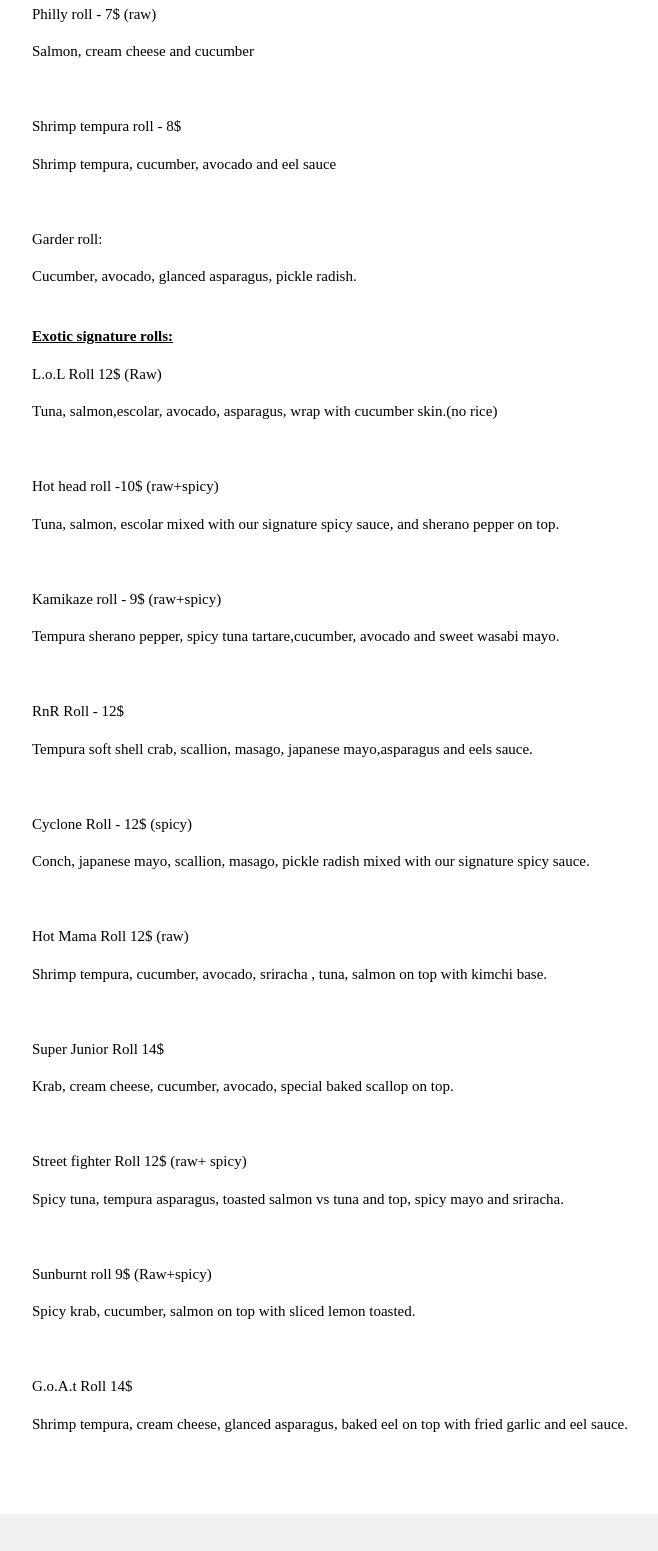
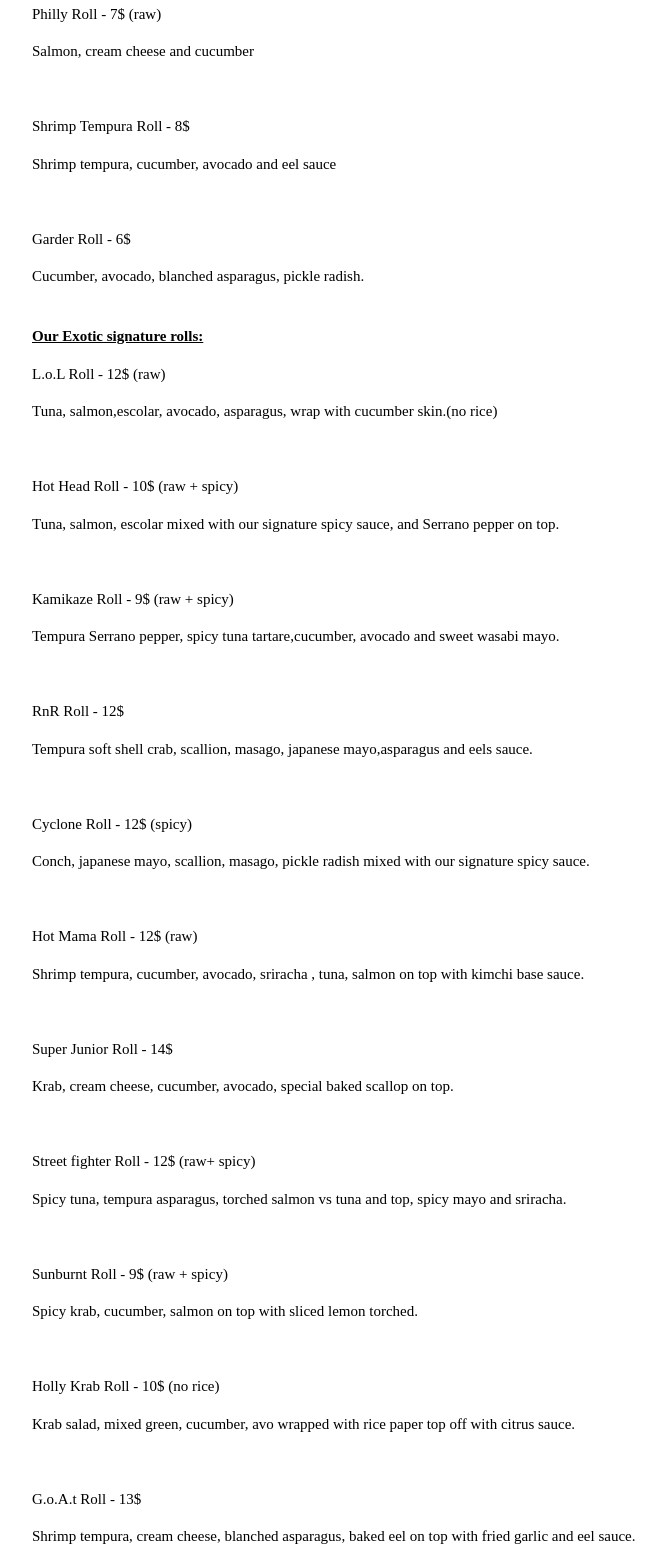
Before and after one commit to s1t3/Template, a plain HTML site: page service2.html in a window 1280 px wide. Shown: the part 389-1940 px from the top of the page, without its empty margins (112-770 px from the left). Drawn offline with nearby package versions, Linux system fonts and the light colour scheme.

Commit message:
Add files via upload

```diff
--- a/service2.html
+++ b/service2.html
@@ -32,31 +32,31 @@ h1, h2, h3, h4, h5, h6 {
 
 <div class="w3-container w3-padding-64" id="contact" style="margin-left:10%">
 <h2 style="text-align:center">Sushi Menu</h2>
-<u><b>Basic rolls:</b></u><br>
-<p>California roll 6$</p>
+<u><b>Our Basic Rolls:</b></u><br>
+<p>California Roll - 6$</p>
 <p>Imitation krab, cucumber and avocado</p> <br>
 
-<p>Spicy tuna roll - 7$ (Raw + spicy)</p>
+<p>Spicy Tuna Roll - 7$ (raw + spicy)</p>
 <p>Spicy tuna tartare,cucumber and masago</p><br>
 
-<p>Philly roll - 7$ (raw)</p>
+<p>Philly Roll - 7$ (raw)</p>
 <p>Salmon, cream cheese and cucumber</p> <br>
 
-<p>Shrimp tempura roll - 8$</p>
+<p>Shrimp Tempura Roll - 8$</p>
 <p>Shrimp tempura, cucumber, avocado and eel sauce</p><br>
 
-<p>Garder roll:</p>
-<p>Cucumber, avocado, glanced asparagus, pickle radish.</p><br>
+<p>Garder Roll - 6$</p>
+<p>Cucumber, avocado, blanched asparagus, pickle radish.</p><br>
 
-<u><b>Exotic signature rolls:</b></u><br>
-<p>L.o.L Roll 12$ (Raw)</p>
+<u><b>Our Exotic signature rolls:</b></u><br>
+<p>L.o.L Roll - 12$ (raw)</p>
 <p>Tuna, salmon,escolar, avocado, asparagus, wrap with cucumber skin.(no rice)</p><br>
 
-<p>Hot head roll -10$ (raw+spicy)</p>
-<p>Tuna, salmon, escolar mixed with our signature spicy sauce, and sherano pepper on top.</p><br>
+<p>Hot Head Roll - 10$ (raw + spicy)</p>
+<p>Tuna, salmon, escolar mixed with our signature spicy sauce, and Serrano pepper on top.</p><br>
 
-<p>Kamikaze roll - 9$ (raw+spicy)</p>
-<p>Tempura sherano pepper, spicy tuna tartare,cucumber, avocado and sweet wasabi mayo.<p><br>
+<p>Kamikaze Roll - 9$ (raw + spicy)</p>
+<p>Tempura Serrano pepper, spicy tuna tartare,cucumber, avocado and sweet wasabi mayo.<p><br>
 
 
 <p>RnR Roll - 12$</p>
@@ -65,20 +65,23 @@ h1, h2, h3, h4, h5, h6 {
 <p>Cyclone Roll - 12$ (spicy)</p>
 <p>Conch, japanese mayo, scallion, masago, pickle radish mixed with our signature spicy sauce.</p><br>
 
-<p>Hot Mama Roll 12$ (raw)</p>
-<p>Shrimp tempura, cucumber, avocado, sriracha , tuna, salmon on top with kimchi base.</p></br>
+<p>Hot Mama Roll - 12$ (raw)</p>
+<p>Shrimp tempura, cucumber, avocado, sriracha , tuna, salmon on top with kimchi base sauce.</p></br>
 
-<p>Super Junior Roll 14$</p>
+<p>Super Junior Roll - 14$</p>
 <p>Krab, cream cheese, cucumber, avocado, special baked scallop on top.</p><br>
 
-<p>Street fighter Roll 12$ (raw+ spicy)</p>
-<p>Spicy tuna, tempura asparagus, toasted salmon vs tuna and top, spicy mayo and sriracha.</p><br>
+<p>Street fighter Roll - 12$ (raw+ spicy)</p>
+<p>Spicy tuna, tempura asparagus, torched salmon vs tuna and top, spicy mayo and sriracha.</p><br>
 
-<p>Sunburnt roll 9$ (Raw+spicy)</p>
-<p>Spicy krab, cucumber, salmon on top with sliced lemon toasted.</p><br>
+<p>Sunburnt Roll - 9$ (raw + spicy)</p>
+<p>Spicy krab, cucumber, salmon on top with sliced lemon torched.</p><br>
 
-<p>G.o.A.t Roll 14$</p>
-<p>Shrimp tempura, cream cheese, glanced asparagus, baked eel on top with fried garlic and eel sauce.</p>
+<p>Holly Krab Roll - 10$ (no rice) </p>
+<p>Krab salad, mixed green, cucumber, avo wrapped with rice paper top off with citrus sauce. </p><br>
+
+<p>G.o.A.t Roll - 13$</p>
+<p>Shrimp tempura, cream cheese, blanched asparagus, baked eel on top with fried garlic and eel sauce.</p>
 
 </div>
 
```
